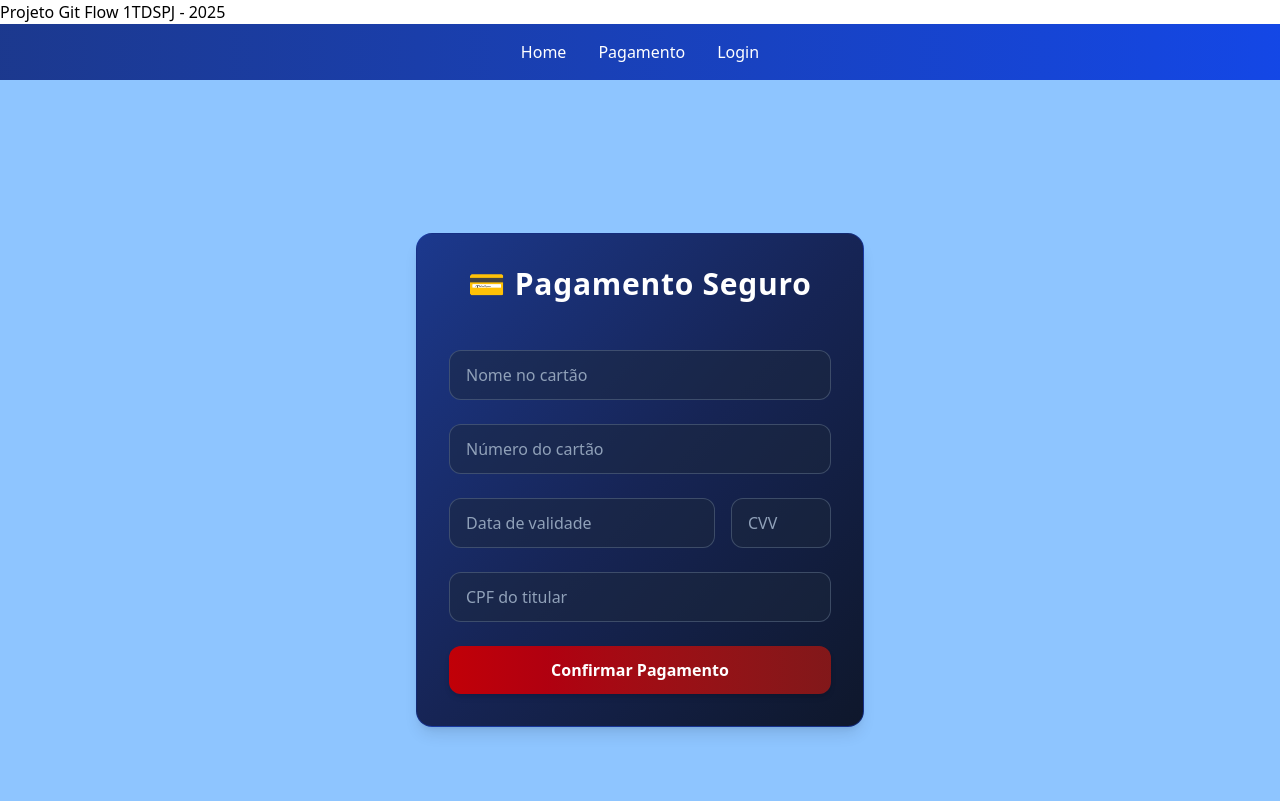
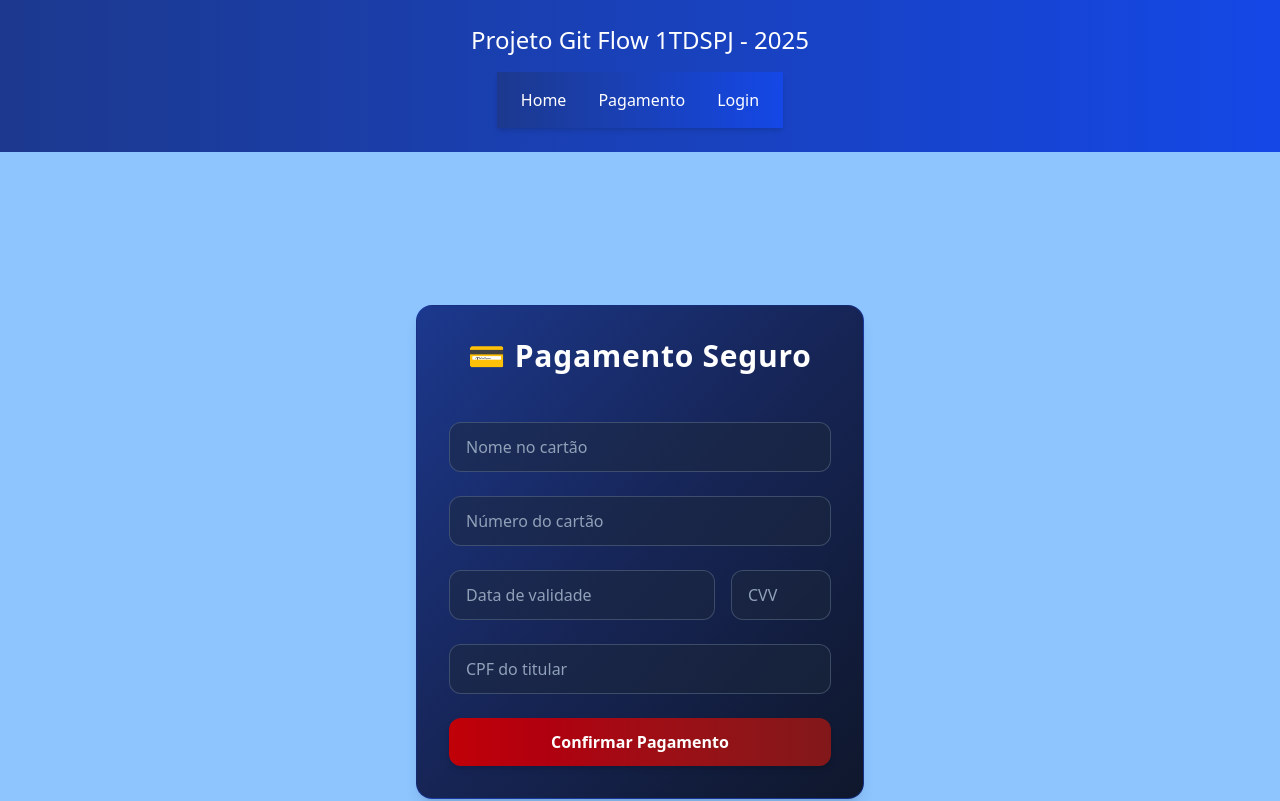
Before and after one commit to 1TDSPJ-2025/sistema-flow, a React (Vite) app: page /sistema-flow/pagamento in a window 1280 px wide. Shown: the top 801 px of the page. Built offline with nearby package versions, Linux system fonts and the light colour scheme.

Commit message:
Feat(cabecalho):estilização no cabecalho seguindo o menu

```diff
--- a/src/components/Cabecalho/Cabecalho.tsx
+++ b/src/components/Cabecalho/Cabecalho.tsx
@@ -1,11 +1,14 @@
 import Menu from "../Menu/Menu";
 
-export default function Cabecalho(){
-
-    return(
-        <header>
-            <h1>Projeto Git Flow 1TDSPJ - 2025</h1>
-            <Menu/>
-        </header>
-    );
+export default function Cabecalho() {
+  return (
+    <header className="bg-gradient-to-r from-blue-900 to-blue-700 text-white shadow-lg">
+      <div className="flex flex-col items-center justify-center py-6 space-y-4">
+        <h1 className=" text-2xl">
+          Projeto Git Flow 1TDSPJ - 2025
+        </h1>
+        <Menu />
+      </div>
+    </header>
+  );
 }
```
